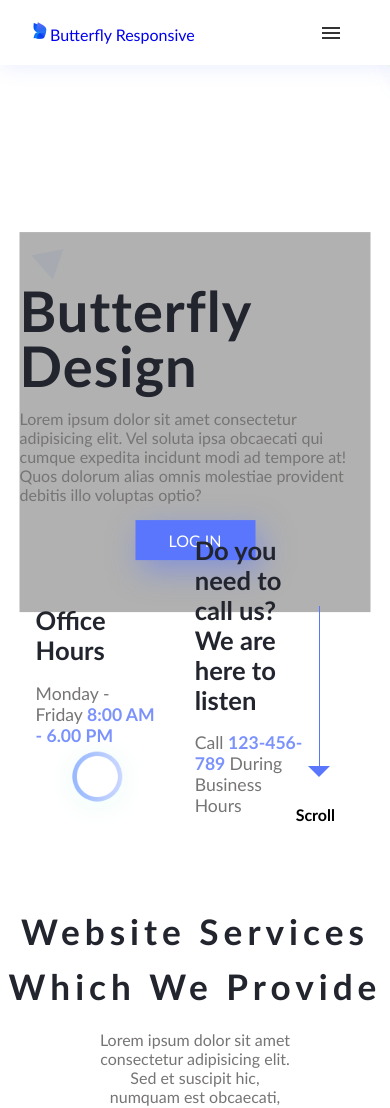
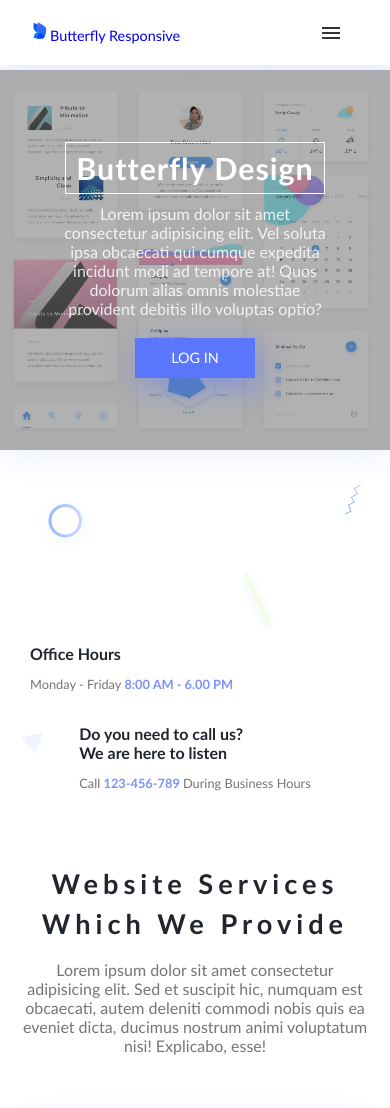
Before and after one commit to ljubicamiljkovic56/simple_responsive_website_2021, a plain HTML site: page index.html in a window 390 px wide. Shown: the top 1108 px of the page. Drawn offline with Linux system fonts and the light colour scheme.

Commit message:
Responsive part finished

```diff
--- a/css/style.css
+++ b/css/style.css
@@ -297,6 +297,7 @@ nav ul li a:hover {
     font-weight: 600;
     font-size: 0.9rem;
     color: #5a76fd;
+    margin: 0px;
 }
 
 .box a:hover {
@@ -425,4 +426,117 @@ nav .menu-btn {
         background-color: rgba(33, 33, 33, 0.35);
         margin: 0px;
     }
+
+    .home-content {
+        width: 100%;
+        margin: 0px;
+        position: static;
+        transform: translate(0px, 70px);
+        background-image: url(../images/bg2.png);
+        background-repeat: no-repeat;
+        background-size: cover;
+        background-position: top right;
+        box-shadow: 2px 2px 30px rgba(90, 118, 253, 0.15);
+    }
+
+    .home-text h1 {
+        color: #fff;
+        padding: 0px 20px;
+        font-size: 2.5rem;
+        border: 1px solid #fff;
+    }
+
+    .home-text p {
+        color: rgba(255, 255, 255, 0.85);
+        margin: 10px 0px 20px 0px;
+        width: 50%;
+    }
+
+    .arrow {
+        height: 70px;
+    }
+
+    .main {
+        background-size: 500px;
+    }
+
+    .timing, .arrow, .scroll {
+        bottom: 40px;
+    }
 }
+
+@media(max-width: 720px) {
+
+    .home-text p {
+        width: 70%;
+        text-align: center;
+    }
+
+    .office-number,
+    .office-time {
+        flex-grow: 1;
+        margin: 10px;
+    }
+
+    .office-number h3,
+    .office-time h3 {
+        font-size: 1rem;
+    }
+
+    .office-number p,
+    .office-time p {
+        font-size: 0.8rem;
+
+    }
+
+    .arrow, .scroll {
+        display: none;
+    }
+    .home-content h1 {
+        font-size: 1.9rem;
+        padding: 10px 10px;
+        line-height: 30px;
+    }
+
+    .timing {
+        width: 100%;
+        flex-wrap: wrap;
+        margin: 0px;
+        padding: 0px 20px;
+    }
+
+    .services-heading {
+        margin: 20px;
+    }
+
+    .services-heading h2 {
+        font-size: 1.7rem;
+        line-height: 40px;
+    }
+
+    .services-heading p {
+        width: 100%;
+    }
+
+    .box {
+        width: 100%;
+        margin: 20px 0px !important;
+        padding: 0px 20px;
+        flex-grow: 1;
+    }
+
+    .box img {
+        height: 100px;
+        width: 100%;
+        object-fit: contain;
+    }
+
+    .footer {
+        padding: 0px 10px;
+    }
+
+    .footer p, a {
+        font-size: 0.9rem;
+        text-align: center;
+    }
+}
```
Also changed, not shown: images/bg2.png (added).
